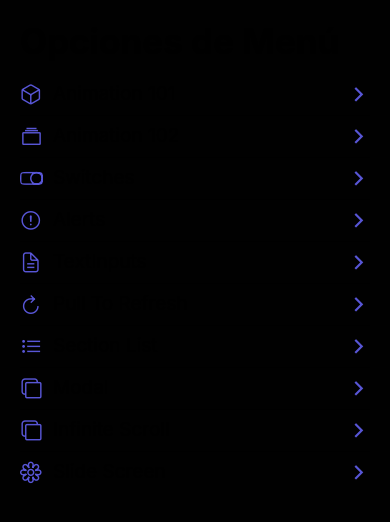
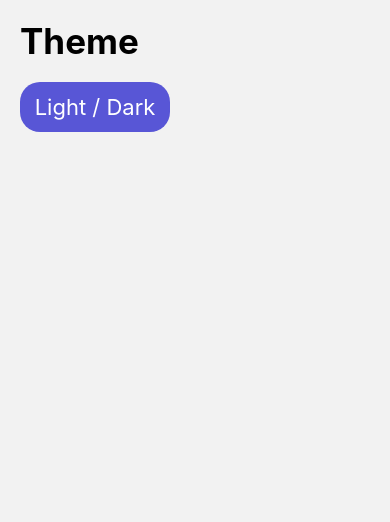
Before and after one commit to JorgeLpzGnz/06-RNComponents, a React Native app: screen /ChangeThemeScreen in a window 390 px wide. Shown: the top 522 px of the page. Built offline with nearby package versions, Linux system fonts and the light colour scheme.

Commit message:
233. ThemeContext

```diff
--- a/App.tsx
+++ b/App.tsx
@@ -1,29 +1,35 @@
 import 'react-native-gesture-handler';
 import React from 'react'
-import { DarkTheme, DefaultTheme, NavigationContainer, Theme } from '@react-navigation/native';
 import { Navigator } from './src/navigator/Navigator';
+import { ThemeProvider } from './src/context/themeContext/ThemeContext';
 
-const customTheme: Theme = {
-    dark: true,
-    colors: {
-        ...DarkTheme.colors
-        // primary: "",
-        // background: "",
-        // card: "",
-        // text: "",
-        // border: "",
-        // notification: "",
-    }
-}
+// const customTheme: Theme = {
+//     dark: true,
+//     colors: {
+//         ...DefaultTheme.colors
+//         // primary: "",
+//         // background: "",
+//         // card: "",
+//         // text: "",
+//         // border: "",
+//         // notification: "",
+//     }
+// }
 
 const App = () => {
     return (
-        <NavigationContainer
-            theme={ customTheme }
-        >
+        <ThemeProvider>
             <Navigator />
-        </NavigationContainer>
+        </ThemeProvider>
     );
 }
 
+const appState = ( { children }: any ) => {
+    return (
+        <ThemeProvider>
+            { children }
+        </ThemeProvider>
+    )
+}
+
 export default App
--- /dev/null
+++ b/src/context/themeContext/ThemeContext.tsx
@@ -0,0 +1,31 @@
+import { createContext } from 'react'
+
+interface ThemeContextProps {
+    theme: any
+    setDarkTheme: () => void
+    setLightTheme: () => void
+}
+
+
+
+export const ThemeContext = createContext( {} as ThemeContextProps )
+
+
+export const ThemeProvider = ({ children}: any) => {
+
+    const theme = {}
+
+    const setDarkTheme = () => { console.log('holi')}
+
+    const setLightTheme = () => {}
+
+    return (
+        <ThemeContext.Provider value={{
+            theme,
+            setDarkTheme,
+            setLightTheme,
+        }}>
+            { children }
+        </ThemeContext.Provider>
+    )
+}
--- a/src/data/menuItems.tsx
+++ b/src/data/menuItems.tsx
@@ -47,8 +47,13 @@
         component: 'InfiniteScrollScreen'
     },
     {
-        name: 'Slide Screen',
+        name: 'Slide',
         icon: 'flower-outline',
         component: 'SlideScreen'
+    },
+    {
+        name: 'Themes',
+        icon: 'flask-outline',
+        component: 'ChangeThemeScreen'
     }
 ]
--- a/src/navigator/Navigator.tsx
+++ b/src/navigator/Navigator.tsx
@@ -1,3 +1,4 @@
+import { DarkTheme, DefaultTheme, NavigationContainer, Theme } from '@react-navigation/native';
 import { createStackNavigator } from '@react-navigation/stack';
 import { HomeScreen } from '../screens/HomeScreen';
 import { Animation101Screen } from '../screens/Animation101Screen';
@@ -10,11 +11,13 @@
 import { ModalScreen } from '../screens/ModalScreen';
 import { InfiniteScrollScreen } from '../screens/InfiniteScrollScreen';
 import { SlideScreen } from '../screens/SlideScreen';
+import { ChangeThemeScreen } from '../screens/ChangeThemeScreen';
 
 const Stack = createStackNavigator();
 
 export const Navigator = () => {
     return (
+        <NavigationContainer>
             <Stack.Navigator
                 screenOptions={{
                     headerShown: false,
@@ -35,6 +38,8 @@
                 <Stack.Screen name="ModalScreen" component={ModalScreen} />
                 <Stack.Screen name="InfiniteScrollScreen" component={InfiniteScrollScreen} />
                 <Stack.Screen name="SlideScreen" component={SlideScreen} />
+                <Stack.Screen name="ChangeThemeScreen" component={ChangeThemeScreen} />
             </Stack.Navigator>
+        </NavigationContainer>
     );
 }
--- /dev/null
+++ b/src/screens/ChangeThemeScreen.tsx
@@ -0,0 +1,39 @@
+import React, { useContext } from 'react'
+import { View, Text } from 'react-native';
+import { styles } from '../theme/appTheme';
+import { HeaderTitle } from '../components/HeaderTitle';
+import { TouchableOpacity } from 'react-native-gesture-handler';
+import { ThemeContext } from '../context/themeContext/ThemeContext';
+
+export const ChangeThemeScreen = () => {
+
+    const { setDarkTheme } = useContext( ThemeContext )
+
+    return (
+        <View style={ styles.globalMargin}>
+            <HeaderTitle title="Theme"/>
+
+            <TouchableOpacity
+                onPress={ setDarkTheme }
+                activeOpacity={0.8}
+                style={{
+                    width: 150,
+                    height: 50,
+                    borderRadius: 20,
+                    backgroundColor: '#5856d6',
+                    justifyContent: 'center',
+                }}
+            >
+                <Text
+                    style={{
+                        color: 'white',
+                        textAlign: 'center',
+                        fontSize: 22,
+                    }}
+                >
+                    Light / Dark
+                </Text>
+            </TouchableOpacity>
+        </View>
+    )
+}
```
Also changed, not shown: src/context/themeContext/themeReducer.tsx (added). Lines whose indentation alone changed are shown as unchanged.
